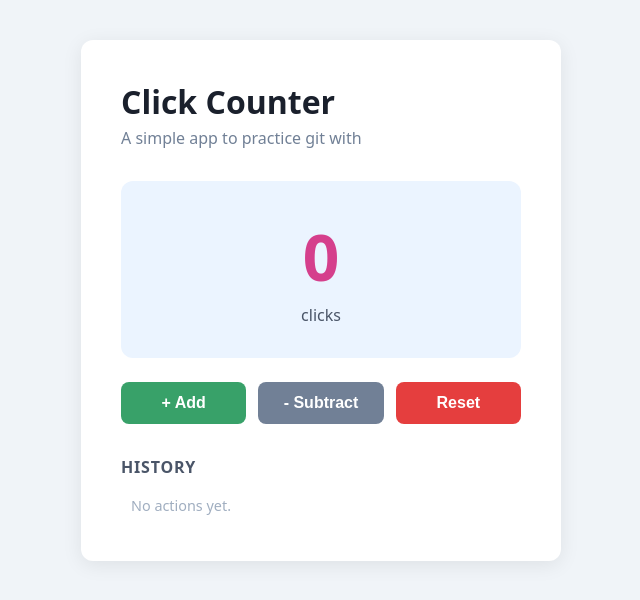
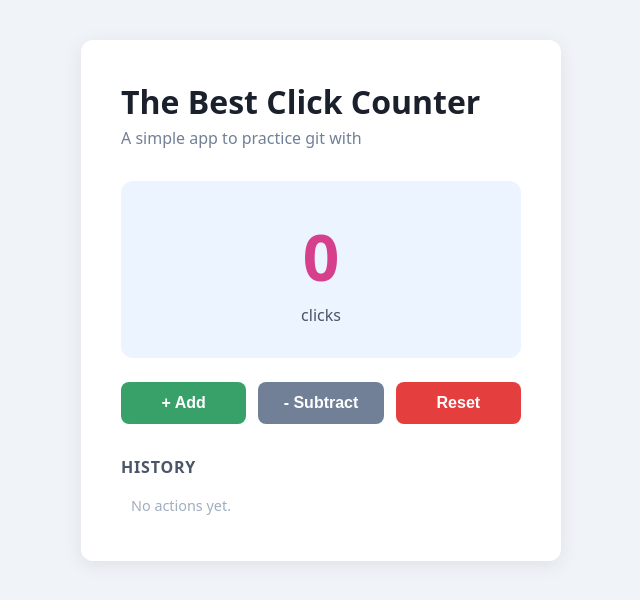
Before and after one commit to karenz-poshmark/git-tutorial, a plain HTML site: page index.html in a window 1280 px wide. Shown: the whole page, without its empty margins (319-959 px from the left). Drawn offline with Linux system fonts and the light colour scheme.

Commit message:
Change title to The Best Click Counter
Co-Authored-By: Claude Sonnet 4.6 <noreply@anthropic.com>

```diff
--- a/index.html
+++ b/index.html
@@ -3,12 +3,12 @@
 <head>
   <meta charset="UTF-8">
   <meta name="viewport" content="width=device-width, initial-scale=1.0">
-  <title>Click Counter</title>
+  <title>The Best Click Counter</title>
   <link rel="stylesheet" href="style.css">
 </head>
 <body>
   <div class="container">
-    <h1>Click Counter</h1>
+    <h1>The Best Click Counter</h1>
     <p class="subtitle">A simple app to practice git with</p>
 
     <div class="counter-box">
```
